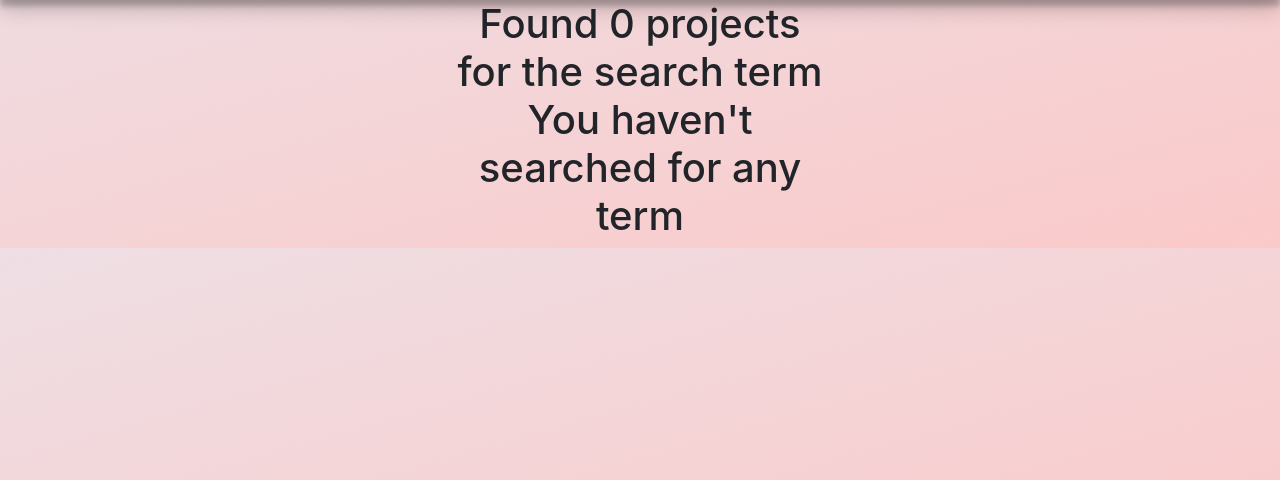
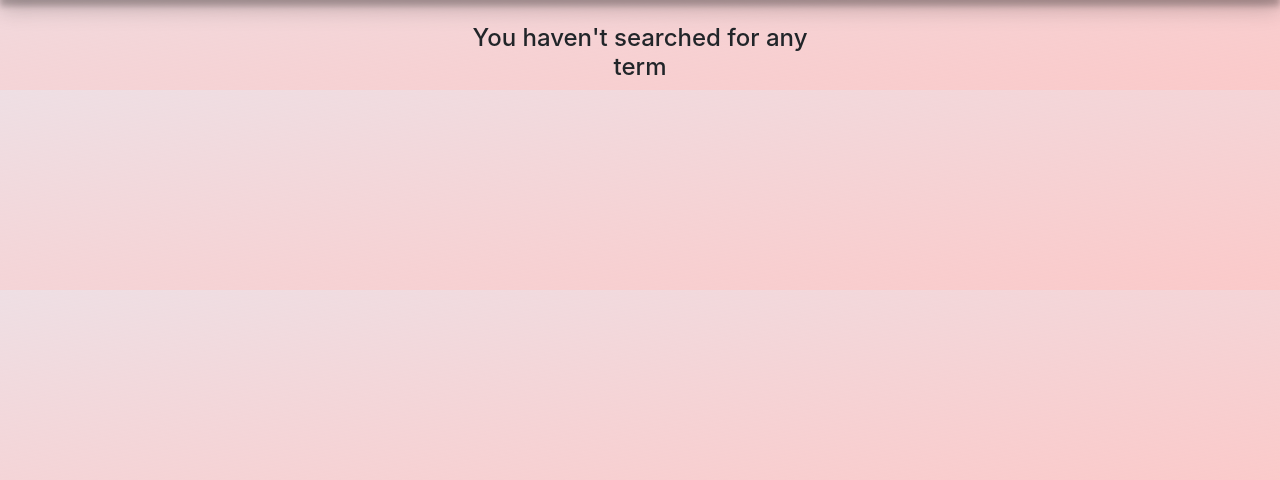
Before and after one commit to Kipkorir-Gideon/Projects-Rating, a Django app: page /search/ in a window 1280 px wide. Shown: the part 110-590 px from the top of the page. Run offline with Django 3.2, Linux system fonts and the light colour scheme; the visitor is signed in with stand-in values (Sample User, id 1); data comes from the database, SQL or seed files in the repository; some libraries are stand-ins or nearby versions.

Commit message:
Fix a search bug.

```diff
--- a/rates/templates/navbar.html
+++ b/rates/templates/navbar.html
@@ -63,6 +63,7 @@
 
   </nav>
 </body>
+
 <!--Project modal-->
 <div class="modal fade" tabindex="-1" id="postModal" role="dialog">
   <div class="modal-dialog" role="document">
--- a/rates/templates/search.html
+++ b/rates/templates/search.html
@@ -7,11 +7,12 @@
     <div class="row">
         <div class="col-md-4"></div>
         <div class="col-md-4 search">
+            <br>
             <div class="row text-center">
                 {% if projects%}
-                  <h1>Found {{ projects|length }} of searched term {{message}}</h1>
+                  <h2>Found {{ projects|length }} of searched term {{message}}</h2>
                 {% else %}
-                  <h1> Found 0 projects for the search term {{message}}</h1>
+                  <h4 class="text-center"> {{message}}</h4>
                 {% endif %}
 
               </div>
--- a/rates/views.py
+++ b/rates/views.py
@@ -35,8 +35,9 @@ def search_projects(request):
         return render(request, 'search.html', {"message":message,"projects": searched_projects,"form":form})
 
     else:
+        form = ProjectForm()
         message = "You haven't searched for any term"
-        return render(request, 'search.html', {"message": message})
+        return render(request, 'search.html', {"message": message,"form":form})
 
 
 @login_required
```
